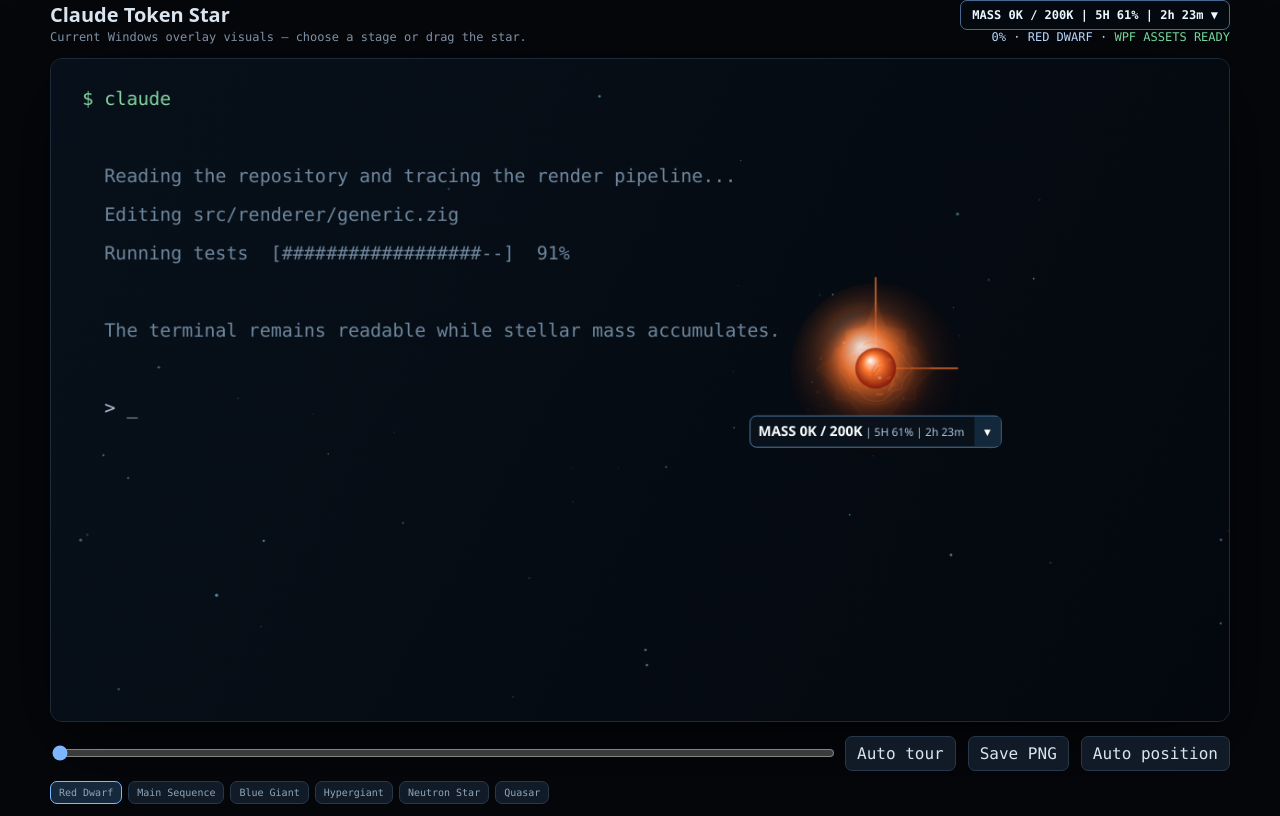
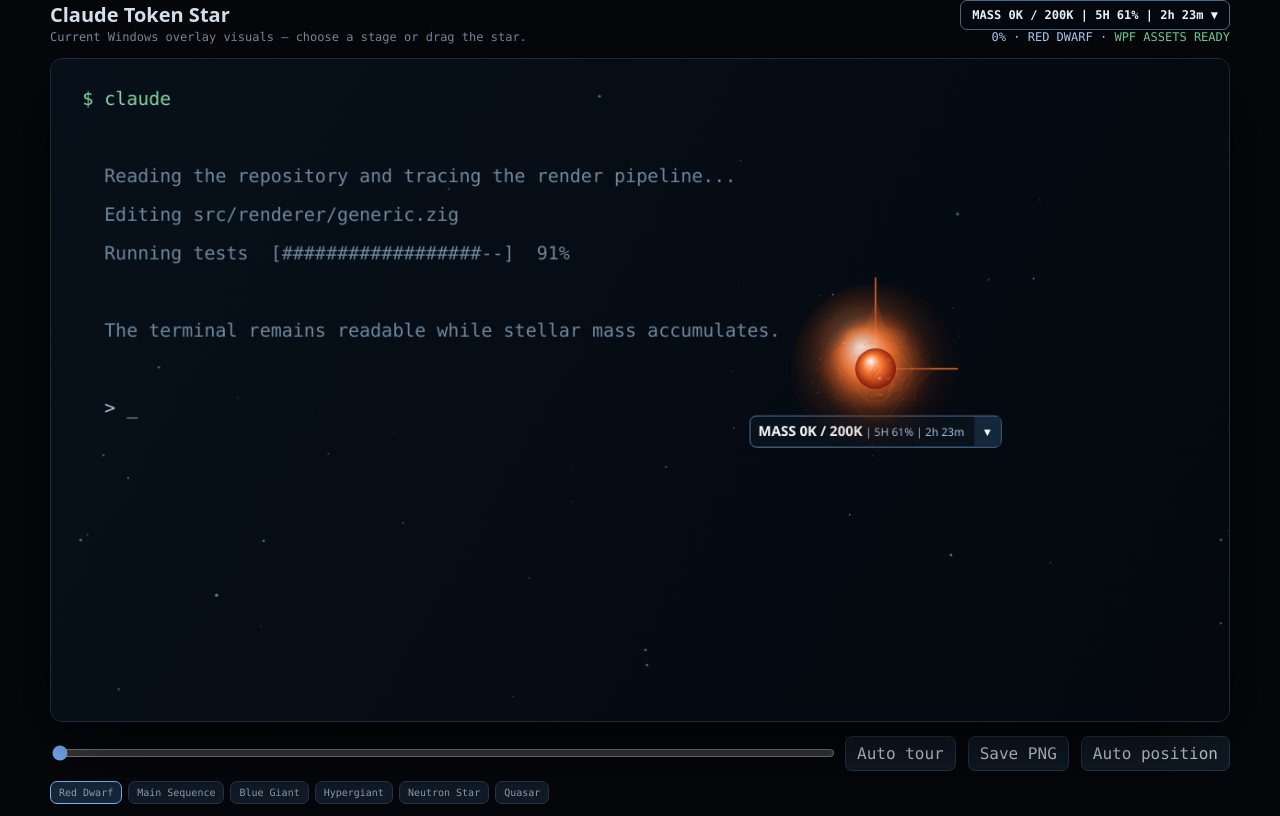
Before and after one commit to 0Alduin0/Claude-Code-Token-Star, a website: page tools/preview.html in a window 1280 px wide. Drawn offline with Linux system fonts and the light colour scheme; animation ran at ten frames a second.

Commit message:
fix: play WPF preview animations as live layers

```diff
--- a/tools/preview-renderer.js
+++ b/tools/preview-renderer.js
@@ -5,6 +5,7 @@ const stageOut = document.querySelector("#stage");
 const massOut = document.querySelector("#mass");
 const rendererOut = document.querySelector("#renderer");
 const errorOut = document.querySelector("#error");
+const surface = document.querySelector("#preview-surface");
 
 if (!ctx) {
   const message = "Canvas 2D is required.";
@@ -69,6 +70,11 @@ async function loadStageAsset(stage) {
   for (const url of candidates) {
     try {
       stage.image = await loadImage(url);
+      stage.image.className = "star-frame";
+      stage.image.alt = "";
+      stage.image.draggable = false;
+      stage.image.style.display = "none";
+      surface.append(stage.image);
       return;
     } catch (error) {
       lastError = error;
@@ -136,7 +142,7 @@ function drawMassPanel(x, y, tokens) {
   ctx.restore();
 }
 
-function drawOverlay(level) {
+function getOverlayGeometry(level) {
   const stage = stageFor(level);
   const position = manualPosition ?? { x: canvas.width * 0.70, y: canvas.height * 0.36 };
   const x = Math.max(0, Math.min(canvas.width, position.x));
@@ -144,19 +150,23 @@ function drawOverlay(level) {
   const displayScale = 0.65 + 0.35 * level;
   const anchorScale = 0.65 + 0.35 * stage.anchor;
   const relativeScale = displayScale / anchorScale;
+  return { stage, x, y, displayScale, relativeScale };
+}
 
+function drawOverlay(level) {
+  const geometry = getOverlayGeometry(level);
+  const { stage, x, y, displayScale, relativeScale } = geometry;
+  for (const candidate of stages) {
+    if (!candidate.image) continue;
+    candidate.image.style.display = candidate === stage ? "block" : "none";
+  }
   if (stage.image) {
-    const width = 700 * relativeScale;
-    const height = 700 * relativeScale;
-    ctx.drawImage(
-      stage.image,
-      x - 350 * relativeScale,
-      y - 260 * relativeScale,
-      width,
-      height,
-    );
+    stage.image.style.left = `${(x - 350 * relativeScale) / canvas.width * 100}%`;
+    stage.image.style.top = `${(y - 260 * relativeScale) / canvas.height * 100}%`;
+    stage.image.style.width = `${700 * relativeScale / canvas.width * 100}%`;
   }
   drawMassPanel(x, y + stage.clearance * displayScale + 12, level * 200000);
+  return geometry;
 }
 
 const requestedLevel = Number(new URLSearchParams(location.search).get("level"));
@@ -194,7 +204,22 @@ document.querySelector("#tour").addEventListener("click", (event) => {
 
 document.querySelector("#capture").addEventListener("click", () => {
   const level = Number(slider.value);
-  canvas.toBlob((blob) => {
+  const geometry = getOverlayGeometry(level);
+  const exportCanvas = document.createElement("canvas");
+  exportCanvas.width = canvas.width;
+  exportCanvas.height = canvas.height;
+  const exportContext = exportCanvas.getContext("2d");
+  exportContext.drawImage(canvas, 0, 0);
+  if (geometry.stage.image) {
+    exportContext.drawImage(
+      geometry.stage.image,
+      geometry.x - 350 * geometry.relativeScale,
+      geometry.y - 260 * geometry.relativeScale,
+      700 * geometry.relativeScale,
+      700 * geometry.relativeScale,
+    );
+  }
+  exportCanvas.toBlob((blob) => {
     if (!blob) return;
     const link = document.createElement("a");
     link.href = URL.createObjectURL(blob);
--- a/tools/preview.html
+++ b/tools/preview.html
@@ -18,7 +18,9 @@
     .usage-details { position: absolute; z-index: 3; right: 0; top: 38px; min-width: 260px; padding: 10px 12px; border: 1px solid #456b91; border-radius: 7px; background: #050a11f5; color: #dceeff; text-align: left; line-height: 1.55; box-shadow: 0 16px 40px #000c; white-space: pre; }
     .usage-details[hidden] { display: none; }
     .ok { color: #75d79c; }
-    canvas { width: 100%; aspect-ratio: 16/9; background: #070b12; border: 1px solid #1d2a3a; border-radius: 12px; display: block; box-shadow: 0 24px 80px #000a; cursor: grab; touch-action: none; }
+    .preview-surface { position: relative; width: 100%; aspect-ratio: 16/9; overflow: hidden; border: 1px solid #1d2a3a; border-radius: 12px; background: #070b12; box-shadow: 0 24px 80px #000a; }
+    canvas { position: absolute; inset: 0; z-index: 0; width: 100%; height: 100%; display: block; cursor: grab; touch-action: none; }
+    .star-frame { position: absolute; z-index: 1; height: auto; max-width: none; pointer-events: none; user-select: none; }
     canvas.dragging { cursor: grabbing; }
     .controls { display: grid; grid-template-columns: 1fr auto auto auto; gap: 12px; align-items: center; margin-top: 14px; }
     input { width: 100%; accent-color: #7db7ff; }
@@ -55,7 +57,9 @@ Resets in          2h 23m
         <div><span id="stage">82% · NEUTRON STAR</span> · <span id="renderer">STARTING...</span></div>
       </div>
     </header>
-    <canvas id="view" width="1280" height="720"></canvas>
+    <div class="preview-surface" id="preview-surface">
+      <canvas id="view" width="1280" height="720"></canvas>
+    </div>
     <div class="controls">
       <input id="level" aria-label="Token fill" type="range" min="0" max="100" value="82">
       <button id="tour" type="button">Auto tour</button>
```
Also changed, not shown: tests/test-cli.mjs (+3 -0 lines), CHANGELOG.md.
